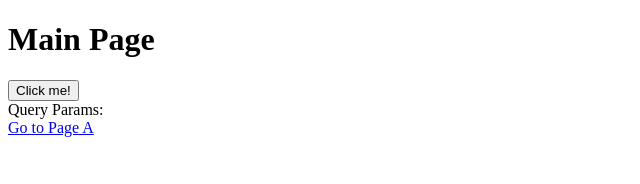
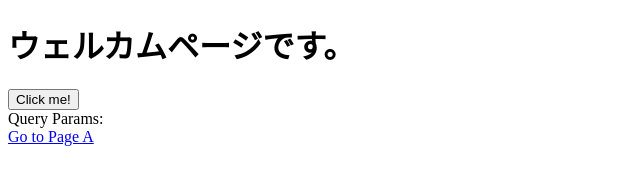
Before and after one commit to alh-maruyama/dummy_page.io, a plain HTML site: page welcome.html in a window 1280 px wide. Shown: the whole page, without its empty margins (0-640 px from the left). Drawn offline with Linux system fonts and the light colour scheme.

Commit message:
ページ名修整

```diff
--- a/welcom.html
+++ b/welcome.html
@@ -1,7 +1,7 @@
 <!DOCTYPE html>
 <html>
 <head>
-  <title>WELCOM!</title>
+  <title>WELCOME!</title>
   <script>
     function displayQueryParams() {
       const params = new URLSearchParams(window.location.search);
@@ -16,7 +16,7 @@
   </script>
 </head>
 <body>
-  <h1>Main Page</h1>
+  <h1>ウェルカムページです。</h1>
   <button onclick="helloWorld()">Click me!</button>
   <div id="queryParams"></div>
   <a href="pageA.html">Go to Page A</a>
```
